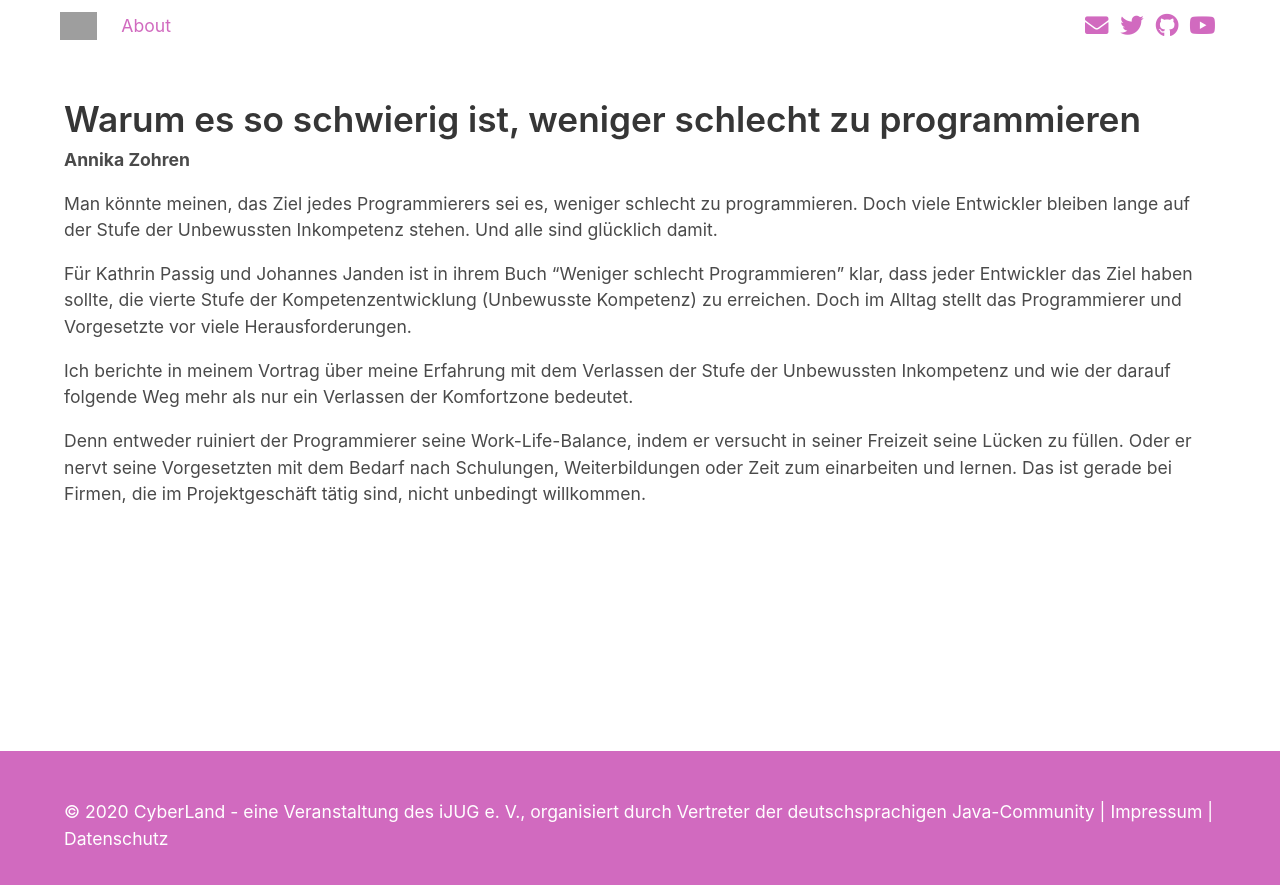
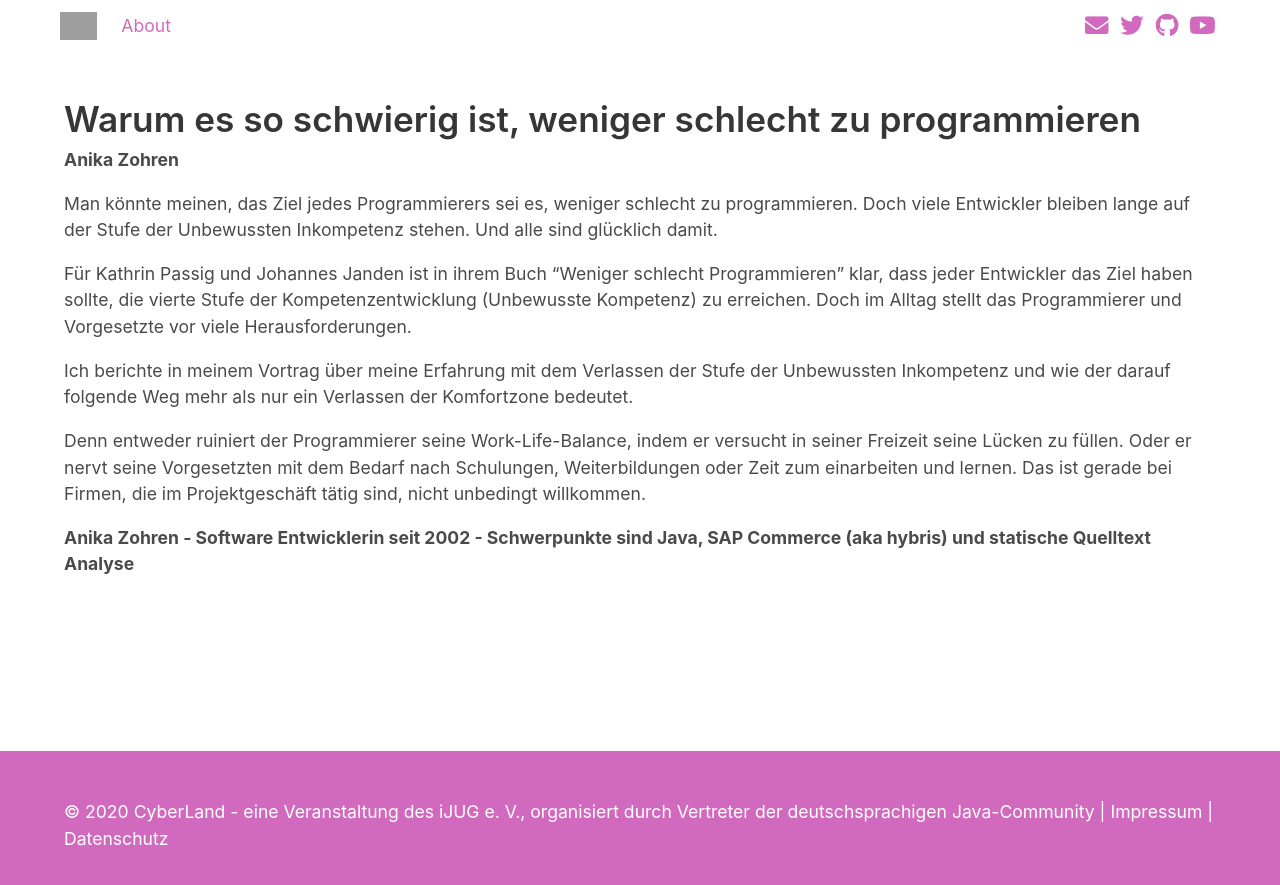
Before and after one commit to CyberLandConf/CyberLandConf.github.io, a Jekyll site: the page built from _sessions/session-24.md, in a window 1280 px wide. Shown: the top 885 px of the page. Built offline with Jekyll 4.4.1, drawn with Linux system fonts in a browser that asks for light colours; grey boxes are pictures that could not be loaded.

Commit message:
update anika profile

```diff
--- a/_data/speakers.yml
+++ b/_data/speakers.yml
@@ -84,9 +84,10 @@
   lastName: 'Braun'
   bio: 'Susanne Braun ist Software-Architektin am Fraunhofer IESE und verantwortet Projekte, die sich mit der Entwicklung von daten-intensiven Systemen beschäftigen. So begleitete sie viele Jahre Kundenprojekte im „Smart Farming“ Umfeld. Als Begründerin des Projektes „Digitale Teams“ ist sie nun zusätzlich im Bereich „New Work“ aktiv. In ihrer PhD forscht sie an Daten-Replikations-Konzepten. Daneben engagiert sie sich in der Community, ist Mitgründerin der JUG Kaiserslautern und Mitglied im Programm-Komitee der JavaLand.'
   twitter: 'susannebraun'
-- id: 'annika-zohren'
-  firstName: 'Annika'
+- id: 'anika-zohren'
+  firstName: 'Anika'
   lastName: 'Zohren'
+  bio: 'Anika Zohren - Software Entwicklerin seit 2002 - Schwerpunkte sind Java, SAP Commerce (aka hybris) und statische Quelltext Analyse'
 - id: 'melanie-andrisek'
   firstName: 'Melanie'
   lastName: 'Andrisek'
--- a/_sessions/session-24.md
+++ b/_sessions/session-24.md
@@ -1,7 +1,7 @@
 ---
   session-id: 'session-24'
   title: 'Warum es so schwierig ist, weniger schlecht zu programmieren'
-  speaker-id: 'annika-zohren'
+  speaker-id: 'anika-zohren'
   layout: session
 ---
 
```
Also changed, not shown: assets/speaker/anika-zohren.png (added).
